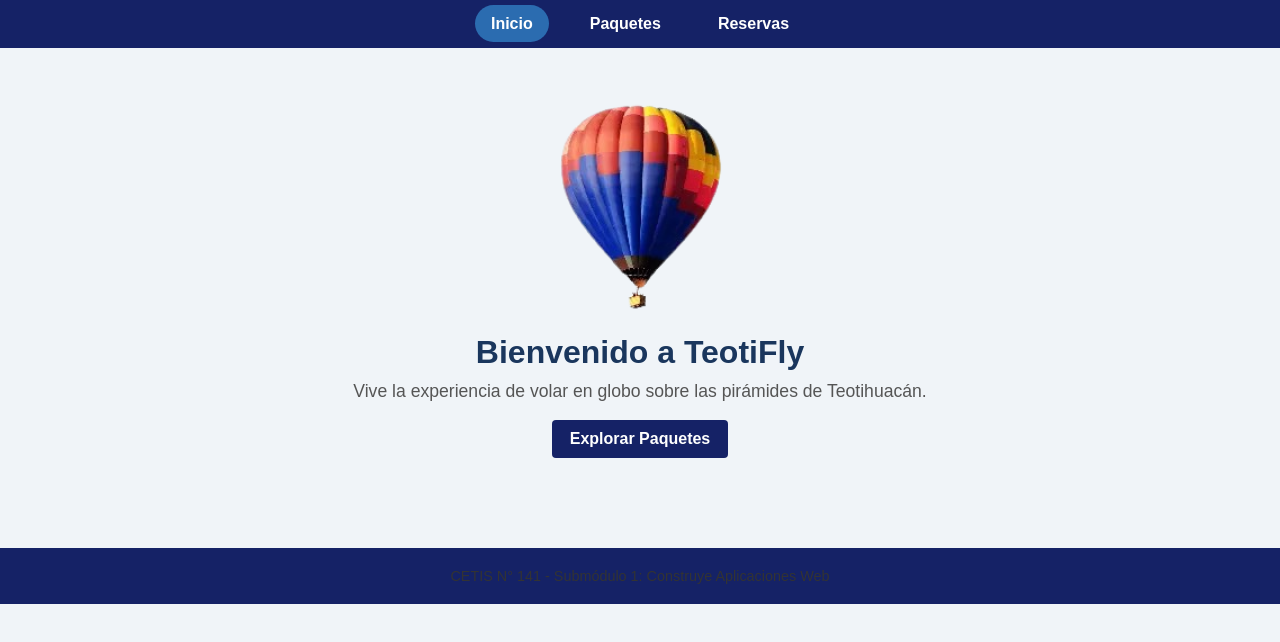
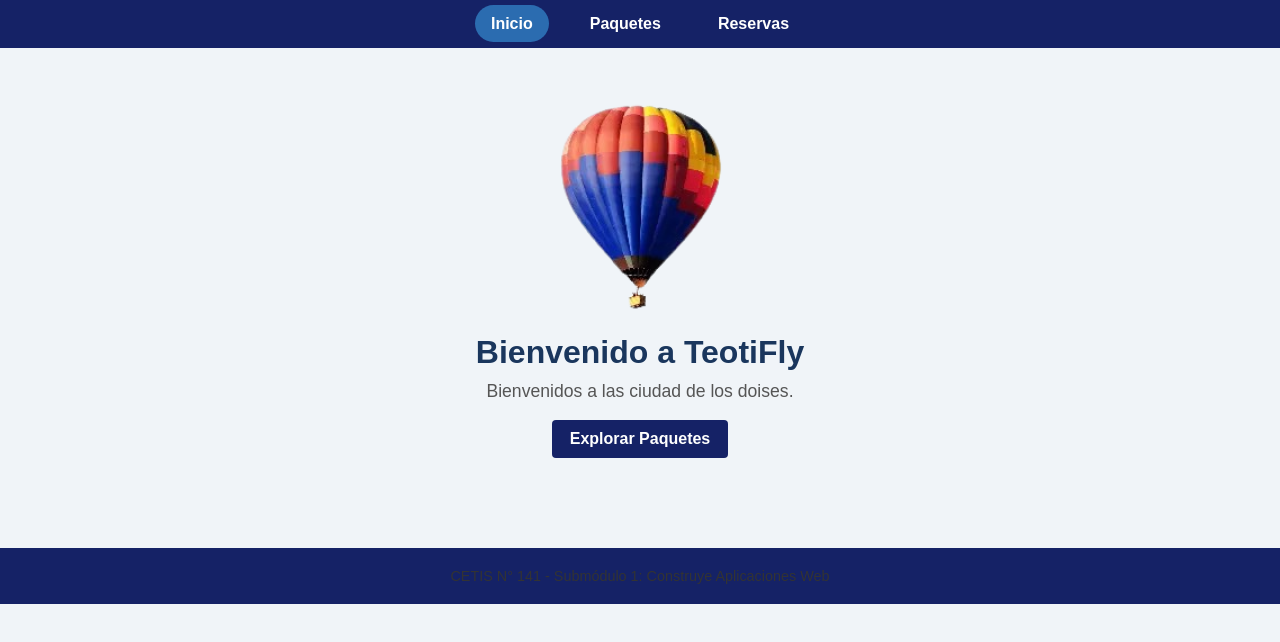
Before and after one commit to cantillocastilloabraham-star/Teotifly1, a plain HTML site: page index.html in a window 1280 px wide. Drawn offline with Linux system fonts and the light colour scheme.

Commit message:
modificacion de parrafo
se modifico el mensaje de bienvenida

```diff
--- a/index.html
+++ b/index.html
@@ -20,7 +20,7 @@
 <!-- Imagen del logo traída desde la carpeta assets -->
 <img src="assets/img/logo.png" alt="Logo de TeotiFly" class="logo-central">
 <h1>Bienvenido a TeotiFly</h1>
-<p>Vive la experiencia de volar en globo sobre las pirámides de Teotihuacán.</p>
+<p>Bienvenidos a las ciudad de los doises.</p>
 <br>
 <a href="paquetes.html" class="boton-enlace">Explorar Paquetes</a>
 </main>
```
